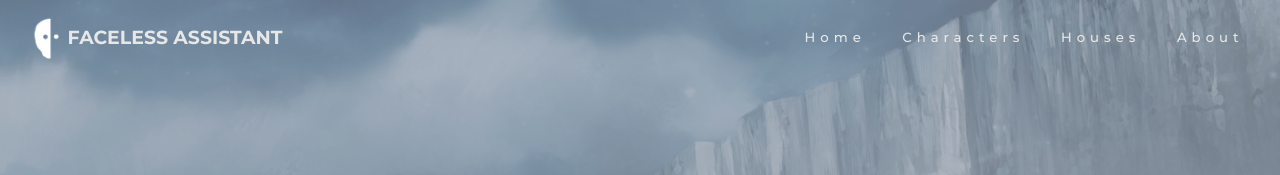
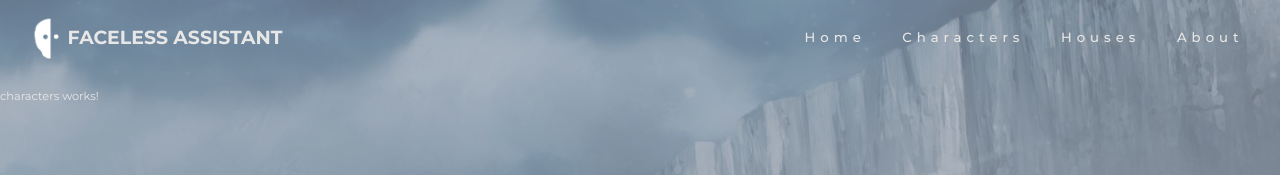
Before and after one commit to stisss/FacelessAssistant-Frontend, an Angular app: page /characters in a window 1280 px wide. Before the commit this address led to /. Shown: the top 175 px of the page. Built offline with nearby package versions, Linux system fonts and the light colour scheme.

Commit message:
Added Characters module and an empty Characters component

```diff
--- a/src/app/app-routing.module.ts
+++ b/src/app/app-routing.module.ts
@@ -14,6 +14,11 @@ const routes: Routes = [
     loadChildren: () =>
       import('./home/home.module').then((m) => m.HomeModule),
   },
+  {
+    path: 'characters',
+    loadChildren: () =>
+      import('./characters/characters.module').then((m) => m.CharactersModule),
+  },
 ];
 
 @NgModule({
--- /dev/null
+++ b/src/app/characters/characters.component.html
@@ -0,0 +1 @@
+<p>characters works!</p>
--- /dev/null
+++ b/src/app/characters/characters.component.ts
@@ -0,0 +1,15 @@
+import { Component, OnInit } from '@angular/core';
+
+@Component({
+  selector: 'app-characters',
+  templateUrl: './characters.component.html',
+  styleUrls: ['./characters.component.scss']
+})
+export class CharactersComponent implements OnInit {
+
+  constructor() { }
+
+  ngOnInit(): void {
+  }
+
+}
--- a/src/app/core/navbar/navbar.component.html
+++ b/src/app/core/navbar/navbar.component.html
@@ -8,7 +8,7 @@
             <a [routerLink]="['home']">Home</a>
         </div>
         <div class="navbar__option">
-            <a [routerLink]="">Characters</a>
+            <a [routerLink]="['characters']">Characters</a>
         </div>
         <div class="navbar__option">
             <a [routerLink]="">Houses</a>
--- a/src/app/home/home.module.ts
+++ b/src/app/home/home.module.ts
@@ -1,6 +1,5 @@
 import { NgModule } from '@angular/core';
 import { HomeComponent } from './home/home.component';
-import { DndDirective } from '../directives/dnd.directive';
 import { CoreModule } from '../core/core.module';
 import { CommonModule } from '@angular/common';
 import { HomeRoutingModule } from './home-routing.module';
```
Also changed, not shown: src/app/characters/characters-routing.module.ts (added, +14 -0 lines), src/app/characters/characters.module.ts (added, +17 -0 lines), src/app/characters/characters.component.scss (added), 1 other file (tests, documents, lock files or other folders).
